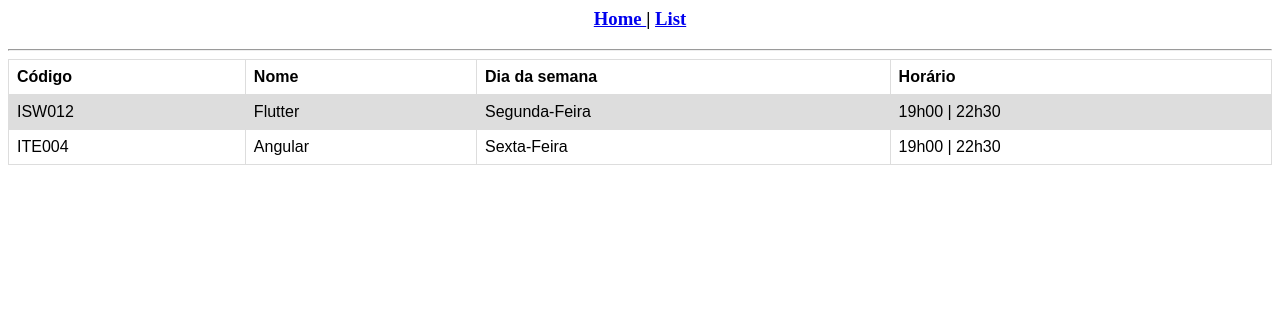
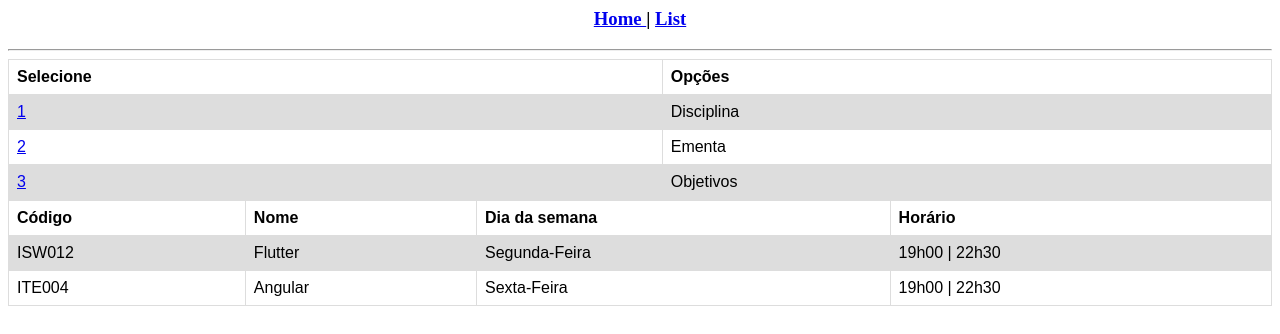
Before and after one commit to roxellyt/aula05, an Angular app: page /list in a window 1280 px wide. Shown: the top 334 px of the page. Built offline with nearby package versions, Linux system fonts and the light colour scheme.

Commit message:
2 files modified, 1 added

```diff
--- /dev/null
+++ b/src/app/list.ts
@@ -0,0 +1,5 @@
+export const ListData = [
+  { id: 1, text: 'Disciplina' },
+  { id: 2, text: 'Ementa' },
+  { id: 3, text: 'Objetivos' }
+];
--- a/src/app/list/list.component.html
+++ b/src/app/list/list.component.html
@@ -1,3 +1,17 @@
+<table>
+  <tr>
+    <th>Selecione</th>
+
+    <th>Opções</th>
+  </tr>
+  <tr *ngFor="let item of list; index as i">
+    <td>
+      <a [routerLink]="['/list', i]">{{ item.id }}</a>
+    </td>
+    <td>{{ item.text }}</td>
+  </tr>
+</table>
+
 <table>
   <tr>
     <th>Código</th>
--- a/src/app/list/list.component.ts
+++ b/src/app/list/list.component.ts
@@ -1,4 +1,5 @@
 import { Component, OnInit } from '@angular/core';
+import { ListData } from '../list';
 
 @Component({
   selector: 'app-list',
@@ -6,6 +7,7 @@ import { Component, OnInit } from '@angular/core';
   styleUrls: ['./list.component.css'],
 })
 export class ListComponent implements OnInit {
+  list = ListData;
   constructor() {}
 
   ngOnInit() {}
```
